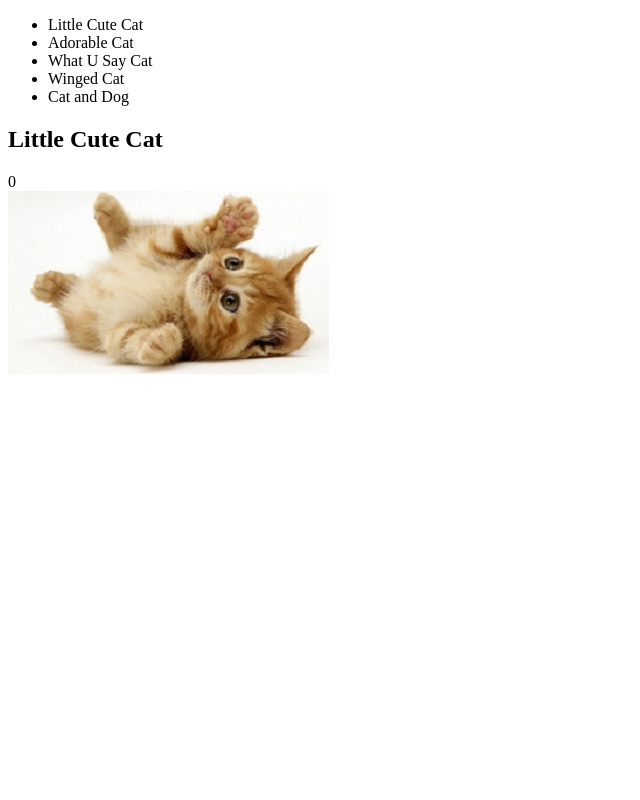
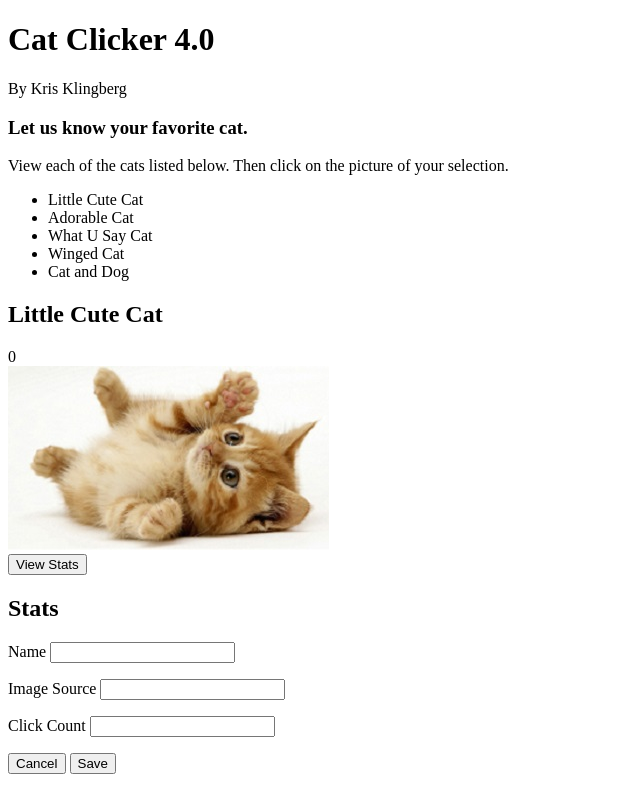
Before and after one commit to kk0985/fend-cat-clicker, a plain HTML site: page index.html in a window 1280 px wide. Both pictures are taken after a click on the item "Little Cute Cat". Shown: the whole page, without its empty margins (0-640 px from the left). Drawn offline with Linux system fonts and the light colour scheme.

Commit message:
Added Admin button and form fields

```diff
--- a/index.html
+++ b/index.html
@@ -2,15 +2,50 @@
 <html lang="en">
 <head>
     <meta charset="UTF-8">
-    <title>Cat Clicker</title>
+    <title>Cat Clicker Premium Pro</title>
+    <meta name="description" content="Cat Clicker Project">
 </head>
+
+<header>
+	<h1> Cat Clicker 4.0 </h1>
+	<p> By Kris Klingberg </p>
+</header>
+
 <body>
+	<h3> Let us know your favorite cat. </h3>
+	<p> View each of the cats listed below.
+		Then click on the picture of your selection. </p>
+
     <ul id="cat-list"></ul>
     <div id="cat">
         <h2 id="cat-name"></h2>
         <div id="cat-count"></div>
         <img id="cat-img" src="" alt="cute cat">
     </div>
+
+    <div id="admin">
+    	<button id="adminView"> View Stats </button>
+    	<section class="hide" id="adminView">
+    	<h2> Stats </h2>
+    		<form id="form">
+    			<p>
+    				<label for="input-name"> Name </label>
+    				<input type="text" id="input-name" name="input-name" />
+    			</p>
+    			<p>
+    				<label for="imgURL"> Image Source </label>
+    				<input type="text" id="imgURL" name="imgAttribution" />
+    			</p>
+    			<p>
+    				<label for="input-clickCount"> Click Count </label>
+    				<input type="text" id="input-clickCount" name="clickCount" />
+    			</p>
+
+    			<button id="cancel" type="cancel"> Cancel </button>
+    			<button type="submit"> Save </button>
+    		</form>
+    </div>
+
     <script src="js/app.js"></script>
 </body>
 </html>
--- a/js/app.js
+++ b/js/app.js
@@ -1,7 +1,7 @@
 
-/* ========Figures======= */
+/* ========Model======= */
 
-var figures = {
+var model = {
 	currentCat: null,
 	cats: [
 		{
@@ -34,7 +34,8 @@ var figures = {
             imgSrc: 'images/Dog-and-cat.jpg',
             imgAttribution: 'http://www.fanpop.com/clubs/teddybear64/images/16834786/title/dog-cat-wallpaper-wallpaper'
         },
-	]
+	],
+    admin: false
 };
 
 /* ======= Octopus ======= */
@@ -43,33 +44,53 @@ var octopus = {
 
     init: function() {
         // set our current cat to the first one in the list
-        figures.currentCat = figures.cats[0];
+        model.currentCat = model.cats[0];
 
         // tell our views to initialize
         catListView.init();
         catView.init();
     },
 
+    update: function() {
+
+        this.toggleadmin(); //turn off Stats button
+        $('.cat-list').empty;
+        catView.render();
+        catListView.render();
+    },
+
     getCurrentCat: function() {
-        return figures.currentCat;
+        return model.currentCat;
     },
 
     getCats: function() {
-        return figures.cats;
+        return model.cats;
     },
 
     // set the currently-selected cat to the object passed in
     setCurrentCat: function(cat) {
-        figures.currentCat = cat;
+        model.currentCat = cat;
     },
 
     // increments the counter for the currently-selected cat
     incrementCounter: function() {
-        figures.currentCat.clickCount++;
+        model.currentCat.clickCount++;
         catView.render();
-    }
+    },
+
+    toggleAdmin: function() {
+            if (model.admin) {
+                model.admin = false;
+            } else {
+                model.admin = true;
+            };
+            admin.render();
+        },
+
+        adminMode: function() {
+            return model.admin;
+        },
 };
-
 
 /* ======= View ======= */
 
@@ -143,5 +164,20 @@ var catListView = {
     }
 };
 
+var formView = {
+  init: function() {
+    this.adminView = document.getElementById('adminView');
+    // more dom elements cached too
+
+    // add event listeners
+
+    // admin button
+    this.adminView.addEventListener("click", function() {
+      formView.toggleAdminState();
+    })
+
+   }
+ };
+
 // make it go!
 octopus.init();
```
Also changed, not shown: 1 other file.
